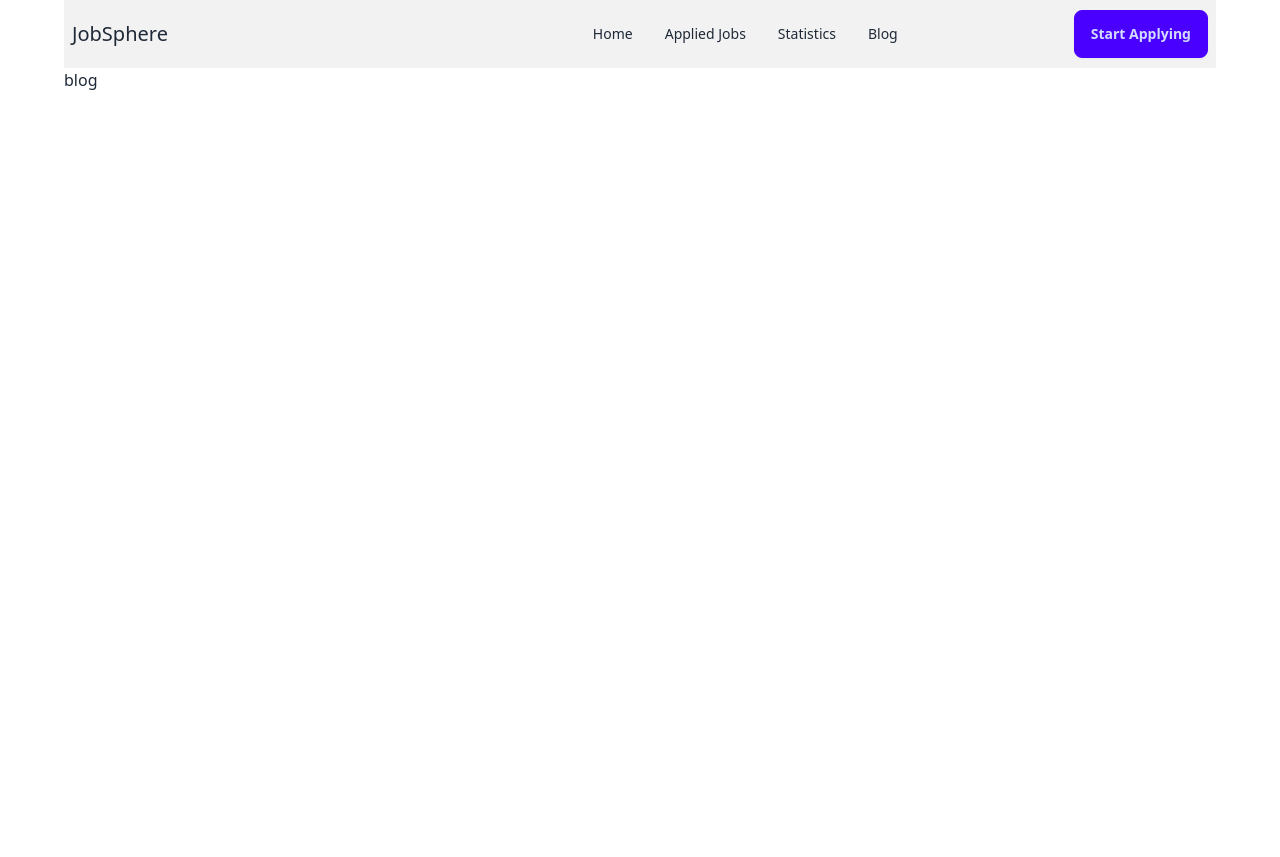
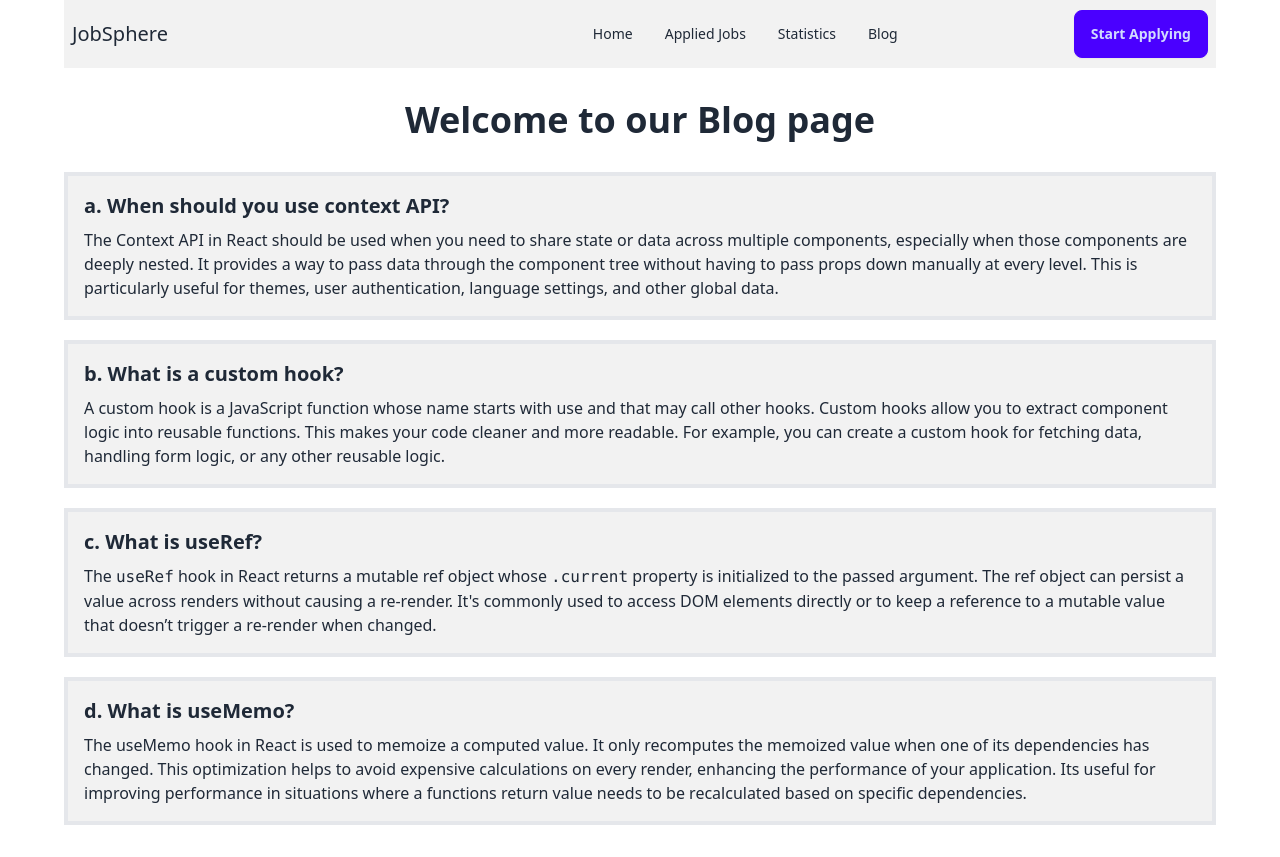
Before and after one commit to Liza337/react-job-sphere, a React (Vite) app: page /blog in a window 1280 px wide. Before the commit the page ends 800 px from the top, so only its background shows below. Built offline with nearby package versions, Linux system fonts and the light colour scheme.

Commit message:
blog page added

```diff
--- a/src/pages/Blog/Blog.jsx
+++ b/src/pages/Blog/Blog.jsx
@@ -3,7 +3,32 @@ import React from 'react';
 const Blog = () => {
     return (
         <div>
-            <h1>blog</h1>
+
+            <h1 className='text-4xl text-center font-bold my-8'>Welcome to our Blog page</h1>
+
+
+               <section className='border-4 p-4 bg-base-200 mb-5'>
+                    <h2 className='text-xl font-bold mb-2'>a. When should you use context API?</h2>
+                    <p>The Context API in React should be used when you need to share state or data across multiple components, especially when those components are deeply nested. It provides a way to pass data through the component tree without having to pass props down manually at every level. This is particularly useful for themes, user authentication, language settings, and other global data.</p>
+                </section>
+
+                <section className='border-4 p-4 bg-base-200 mb-5'>
+                    <h2 className='text-xl font-bold mb-2'>b. What is a custom hook?</h2>
+                    <p> A custom hook is a JavaScript function whose name starts with use and that may call other hooks. Custom hooks allow you to extract component logic into reusable functions. This makes your code cleaner and more readable. For example, you can create a custom hook for fetching data, handling form logic, or any other reusable logic.</p>
+
+                </section>
+
+                <section className='border-4 p-4 bg-base-200 mb-5'>
+                    <h2 className='text-xl font-bold mb-2'>c. What is useRef?</h2>
+                    <p>The <code>useRef</code> hook in React returns a mutable ref object whose <code>.current</code> property is initialized to the passed argument. The ref object can persist a value across renders without causing a re-render. It's commonly used to access DOM elements directly or to keep a reference to a mutable value that doesn’t trigger a re-render when changed.</p>
+                </section>
+
+                <section className='border-4 p-4 bg-base-200 mb-8'>
+                    <h2 className='text-xl font-bold mb-2'>d. What is useMemo?
+                    </h2>
+                    <p>The useMemo hook in React is used to memoize a computed value. It only recomputes the memoized value when one of its dependencies has changed. This optimization helps to avoid expensive calculations on every render, enhancing the performance of your application. Its useful for improving performance in situations where a functions return value needs to be recalculated based on specific dependencies.</p>
+                </section>
+
         </div>
     );
 };
```
